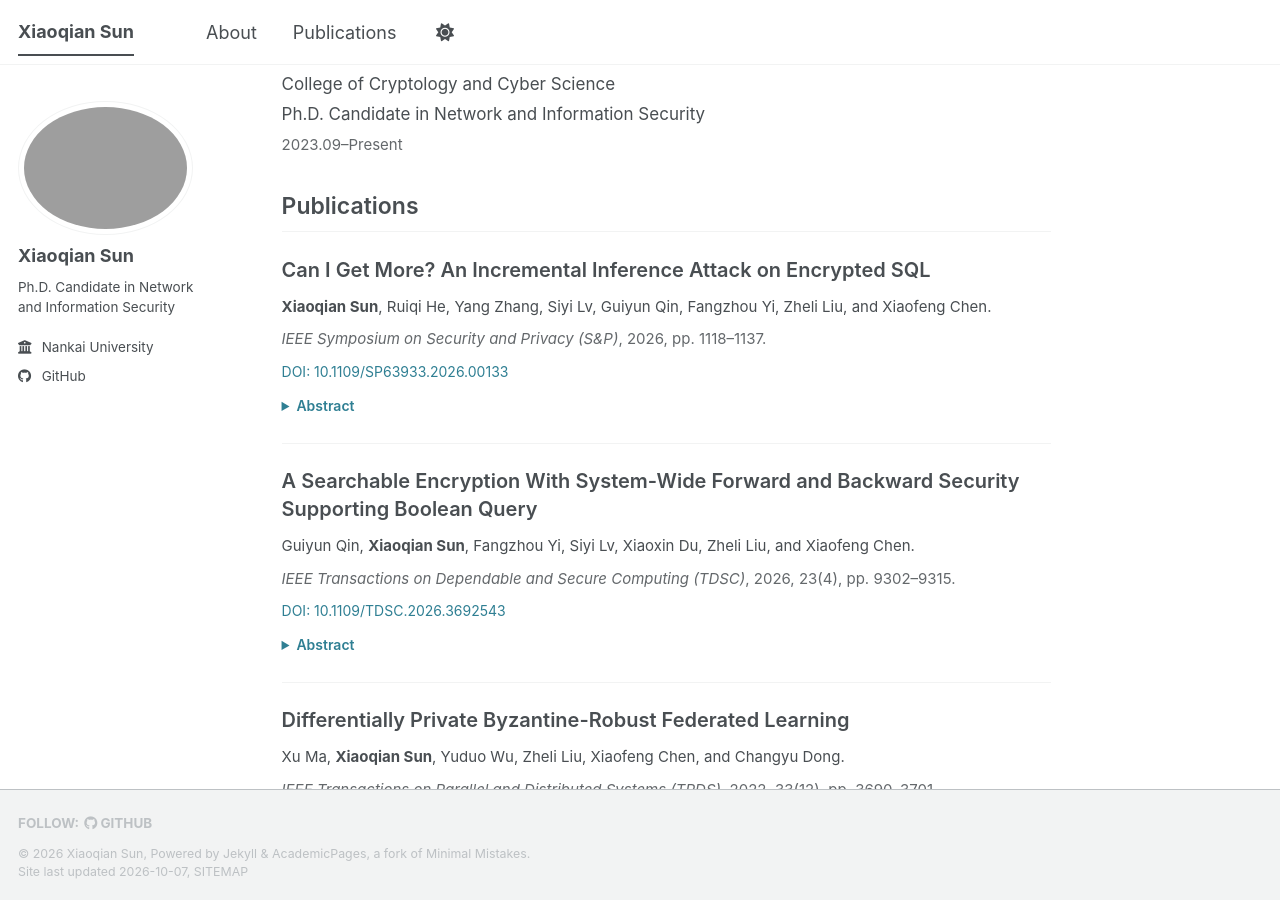
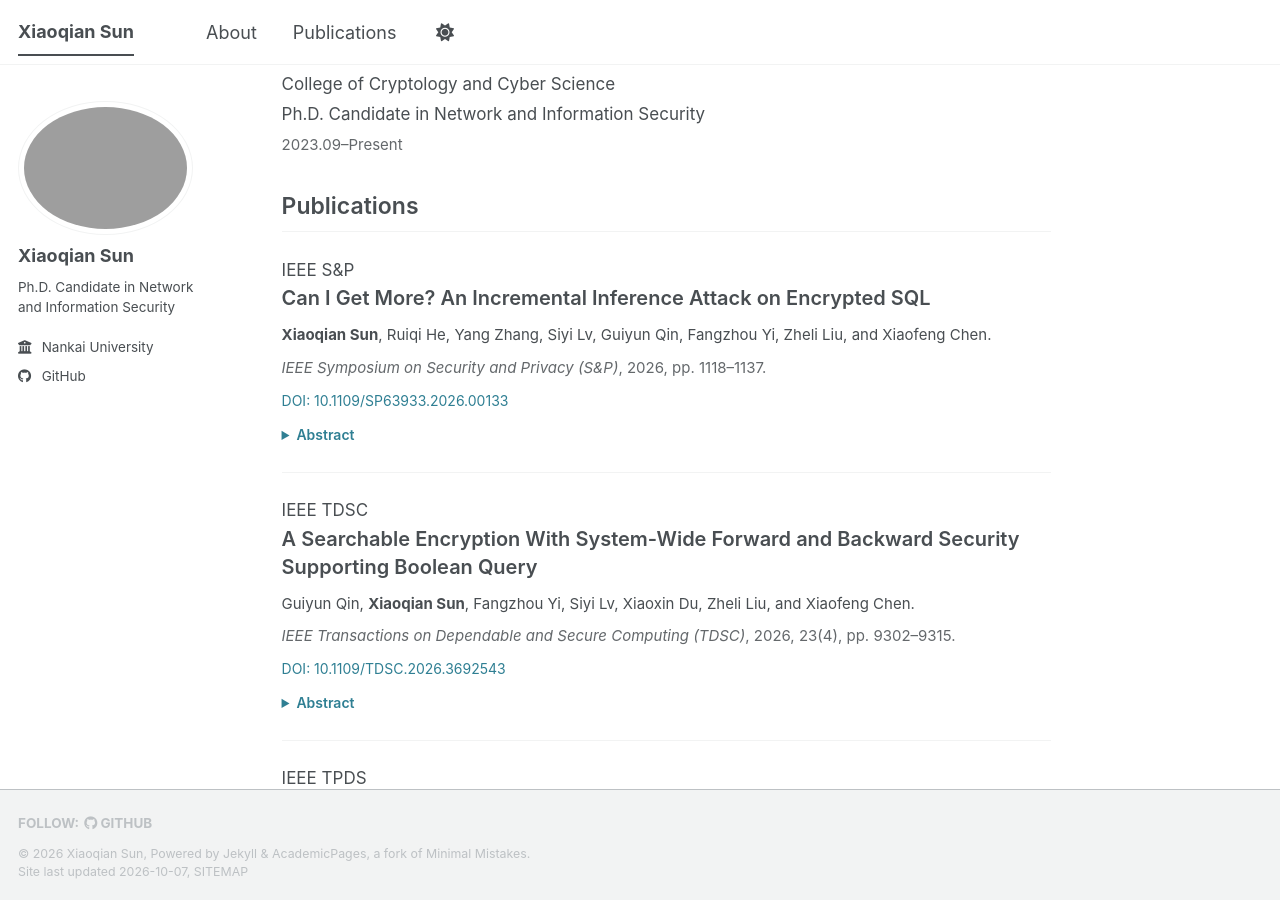
Before and after one commit to xiaoqiank/xiaoqiank.github.io, a Jekyll site: the page built from _pages/about.md, in a window 1280 px wide and 900 px high, scrolled down 326 px. Built offline with Jekyll 4.4.1, drawn with Linux system fonts in a browser that asks for light colours; a style sheet for code colours, icons or effects is not loaded.

Commit message:
Add files via upload

```diff
--- a/_pages/about.md
+++ b/_pages/about.md
@@ -27,6 +27,8 @@ publication_order:
     {% assign paper = site.publications | where: "doi", doi | first %}
     {% if paper %}
     <article class="home-publication">
+      <span class="home-publication-badge">{% case paper.doi %}{% when '10.1109/SP63933.2026.00133' %}IEEE S&amp;P{% when '10.1109/TDSC.2026.3692543' %}IEEE TDSC{% when '10.1109/TPDS.2022.3167434' %}IEEE TPDS{% endcase %}</span>
+      <div class="home-publication-body">
       <h3>{{ paper.title | escape }}</h3>
       <div class="home-publication-authors">{{ paper.authors | markdownify }}</div>
       <p class="home-publication-venue"><em>{{ paper.venue | escape }}</em>, {{ paper.year }}{% if paper.volume %}, {{ paper.volume }}({{ paper.issue }}){% endif %}, pp. {{ paper.pages }}.</p>
@@ -35,6 +37,7 @@ publication_order:
         <summary>Abstract</summary>
         <div>{{ paper.content | markdownify }}</div>
       </details>
+      </div>
     </article>
     {% endif %}
     {% endfor %}
```
